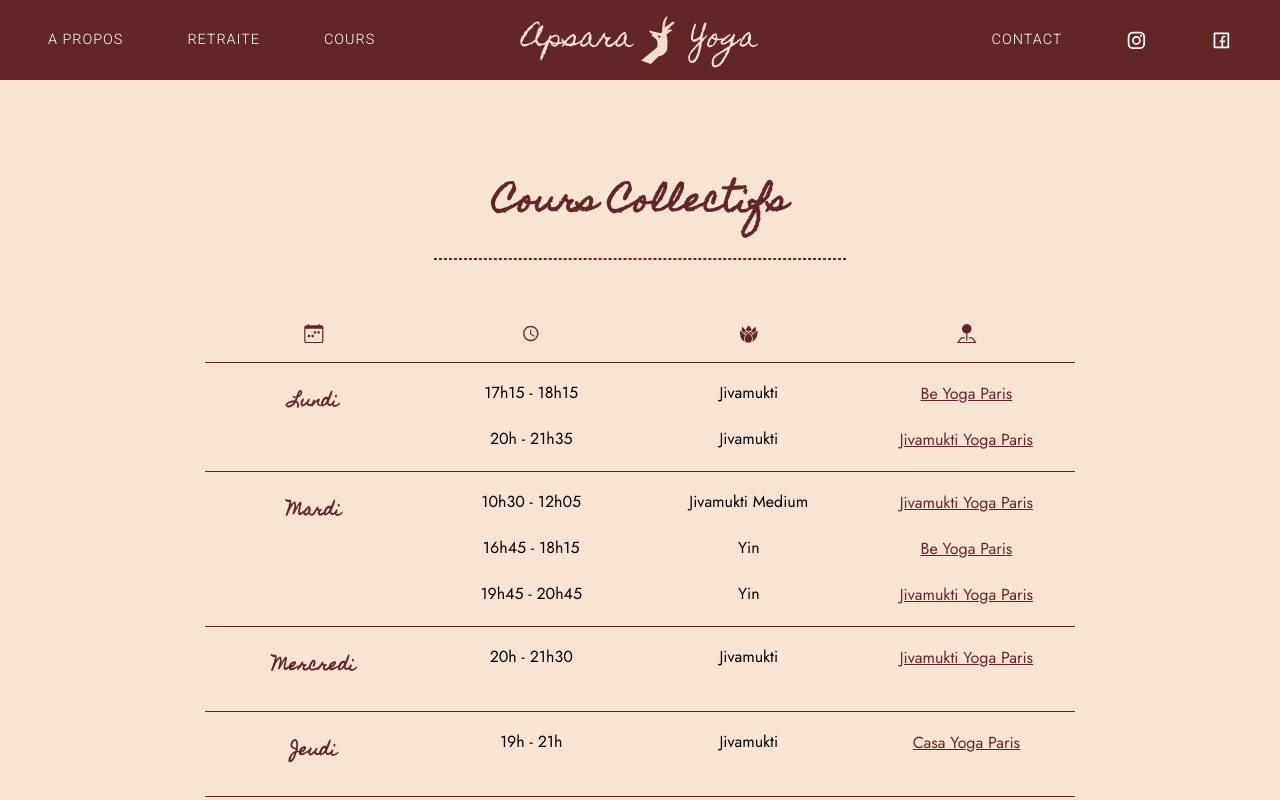
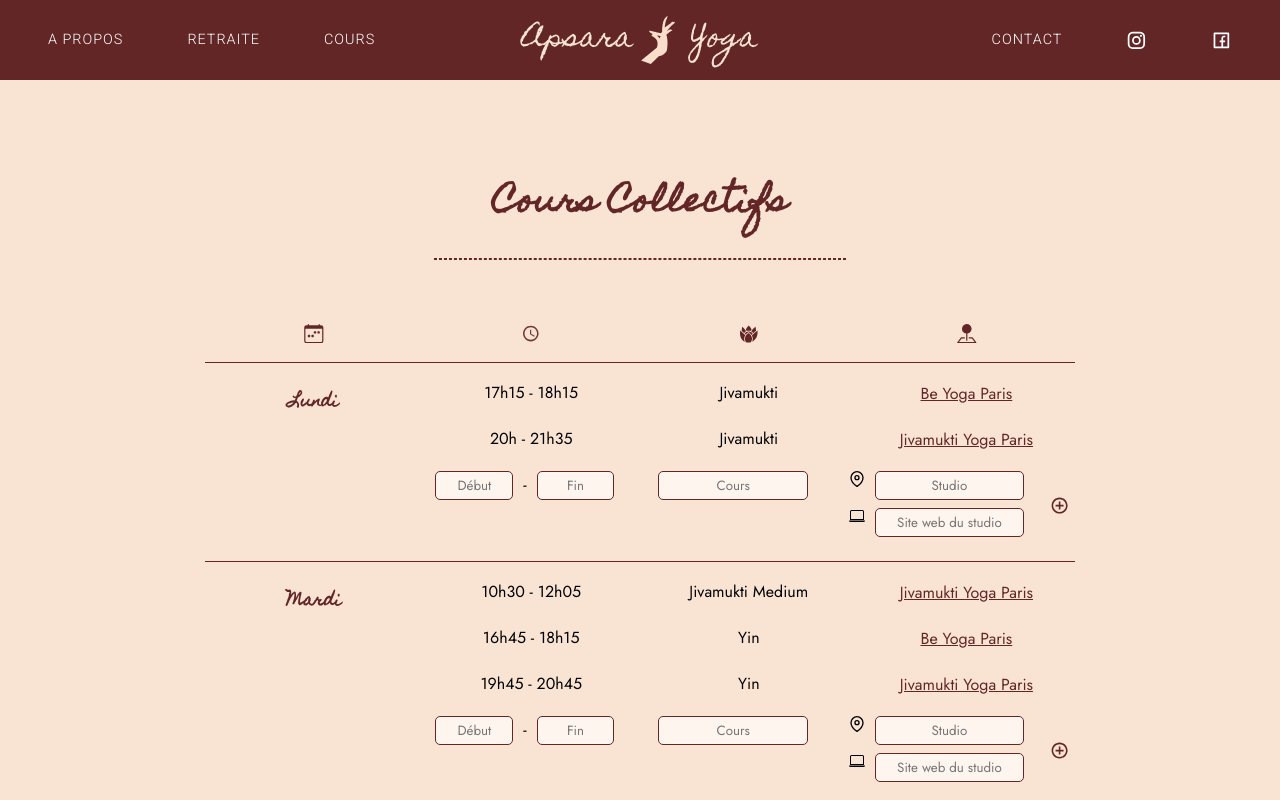
Before and after one commit to leabaty/yoga-website, a React (Create React App) app in the folder client/: page /admin/cours-collectifs in a window 1280 px wide. Shown: the top 800 px of the page. Built offline with nearby package versions, Linux system fonts and the light colour scheme.

Commit message:
Add: state saving props when adding a class

```diff
--- a/client/src/App.js
+++ b/client/src/App.js
@@ -29,7 +29,6 @@ import Contact from "./components/pages/Contact/Contact";
 
 import Login from "./components/pages/Admin/Login/Login";
 import Dashboard from "./components/pages/Admin/Dashboard/Dashboard";
-import UpdateCollectiveClasses from "./components/pages/Admin/UpdateCollectiveClasses/UpdateCollectiveClasses";
 import UpdateRetreat from "./components/pages/Admin/UpdateRetreat/UpdateRetreat";
 import NotFound from "./components/pages/NotFound/NotFound";
 
--- a/client/src/components/pages/Admin/UpdateCollectiveClasses/AddCollectiveClass.js
+++ b/client/src/components/pages/Admin/UpdateCollectiveClasses/AddCollectiveClass.js
@@ -1,4 +1,5 @@
-import React from "react";
+import React, { useState, useEffect } from "react";
+import axios from "axios";
 
 import { BsLaptop } from "react-icons/bs";
 import { FiMapPin } from "react-icons/fi";
@@ -6,11 +7,64 @@ import { MdAddCircle, MdAddCircleOutline } from "react-icons/md";
 
 import "./AddCollectiveClass.scss";
 
-function AddCollectiveClass() {
+function AddCollectiveClass({ weekday }) {
+  console.log(weekday);
+
+  //STATE
+  const [collectiveClassesData, setCollectiveClassesData] = useState({
+    startTime: "",
+    endTime: "",
+    class: "",
+    studioName: "",
+    studioWebsite: "",
+  });
+
+  const [isSubmit, setIsSubmit] = useState(false);
+
+  // FILLING IN THE FORM OBJECT "LIVE"
+  const handleChange = (event) => {
+    const value = event.target.value;
+
+    setCollectiveClassesData({
+      ...collectiveClassesData,
+      [event.target.name]: value,
+    });
+  };
+
+  // HANDLING THE FORM SUBMIT
+  const handleSubmit = (event) => {
+    event.preventDefault();
+    setIsSubmit(true);
+
+    setCollectiveClassesData((prevState) => {
+      return {
+        ...prevState,
+        weekday: weekday,
+      };
+    });
+  };
+
+  // API SETTINGS
+  // api params
+  const postData = async (URL) => {
+    try {
+      await axios.post(`https://apsara-yoga.herokuapp.com/${URL}`, {
+        collectiveClassesData,
+      });
+    } catch (error) {
+      console.log(error);
+    }
+  };
+  // routes
+  useEffect(() => {
+    if (isSubmit) {
+      postData("api/v1/apsara-yoga/post-collective-class");
+    }
+  }, []);
 
   return (
     <>
-      <form className="edit-schedule">
+      <form className="edit-schedule" onSubmit={handleSubmit}>
         <div className="edit-schedule__container">
           <div className="edit-schedule__item row">
             <input
@@ -18,8 +72,8 @@ function AddCollectiveClass() {
               placeholder="Début"
               type="text"
               name="startTime"
-              // onChange={handleChange}
-              // value={formData.firstname}
+              onChange={handleChange}
+              value={collectiveClassesData.startTime}
             />
             <p>-</p>
             <input
@@ -27,8 +81,8 @@ function AddCollectiveClass() {
               placeholder="Fin"
               type="text"
               name="endTime"
-              // onChange={handleChange}
-              // value={formData.firstname}
+              onChange={handleChange}
+              value={collectiveClassesData.endTime}
             />
           </div>
 
@@ -38,8 +92,8 @@ function AddCollectiveClass() {
               placeholder="Cours"
               type="text"
               name="class"
-              // onChange={handleChange}
-              // value={formData.firstname}
+              onChange={handleChange}
+              value={collectiveClassesData.class}
             />
           </div>
 
@@ -51,8 +105,8 @@ function AddCollectiveClass() {
                 placeholder="Studio"
                 type="text"
                 name="studioName"
-                // onChange={handleChange}
-                // value={formData.firstname}
+                onChange={handleChange}
+                value={collectiveClassesData.studioName}
               />
             </div>
 
@@ -63,14 +117,14 @@ function AddCollectiveClass() {
                 placeholder="Site web du studio"
                 type="text"
                 name="studioWebsite"
-                // onChange={handleChange}
-                // value={formData.firstname}
+                onChange={handleChange}
+                value={collectiveClassesData.studioWebsite}
               />
             </div>
           </div>
         </div>
 
-        <button className="collective__schedule__item-delete">
+        <button className="edit-schedule__btn">
           <MdAddCircleOutline />
         </button>
       </form>
--- a/client/src/components/pages/Admin/UpdateCollectiveClasses/AddCollectiveClass.scss
+++ b/client/src/components/pages/Admin/UpdateCollectiveClasses/AddCollectiveClass.scss
@@ -27,6 +27,14 @@
       border-radius: 5px;
     }
   }
+
+  &__btn {
+    border: none;
+    color: var(--primary);
+    cursor: pointer;
+    background-color: var(--secondary);
+    font-size: 1.2rem;
+  }
 }
 
 // MODIFIERS DISPLAY FLEX EDIT FORM
--- a/client/src/components/pages/Classes/CollectiveClasses/CollectiveClasses.js
+++ b/client/src/components/pages/Classes/CollectiveClasses/CollectiveClasses.js
@@ -6,8 +6,9 @@ import { GiLotus } from "react-icons/gi";
 import { IoMdTime } from "react-icons/io";
 
 import "./CollectiveClasses.scss";
+import AddCollectiveClass from "../../Admin/UpdateCollectiveClasses/AddCollectiveClass";
 
-function CollectiveClasses(data) {
+function CollectiveClasses({ data, admin }) {
   const days = [
     "Lundi",
     "Mardi",
@@ -17,8 +18,6 @@ function CollectiveClasses(data) {
     "Samedi",
     "Dimanche",
   ];
-
-
 
   return (
     <>
@@ -38,9 +37,8 @@ function CollectiveClasses(data) {
                 <BsPinMapFill className="collective__schedule__icons-item" />
               </div>
 
-              {Object.values(data.data.classes.collective.schedule).map(
-                (day, index) => {
-                  console.log(day);
+              {Object.entries(data.classes.collective.schedule).map(
+                ([key, value], index) => {
                   return (
                     <div
                       key={index}
@@ -51,14 +49,14 @@ function CollectiveClasses(data) {
                       </p>
 
                       <div className="collective__schedule__items">
-                        {day.map((scheduleItem) => {
+                        {value.map((scheduleItem) => {
                           return (
                             <div
-                              key={day.id}
+                              key={value.id}
                               className="collective__schedule__item"
                             >
                               <p className="collective__schedule__item-time">
-                                {scheduleItem.startTime} - {" "}
+                                {scheduleItem.startTime} -{" "}
                                 {scheduleItem.endTime}
                               </p>
 
@@ -77,7 +75,11 @@ function CollectiveClasses(data) {
                           );
                         })}
 
-
+                        {admin && (
+                          <div className="collective__schedule__item">
+                            <AddCollectiveClass weekday={key} />
+                          </div>
+                        )}
                       </div>
                     </div>
                   );
```
Lines whose indentation alone changed are shown as unchanged.
